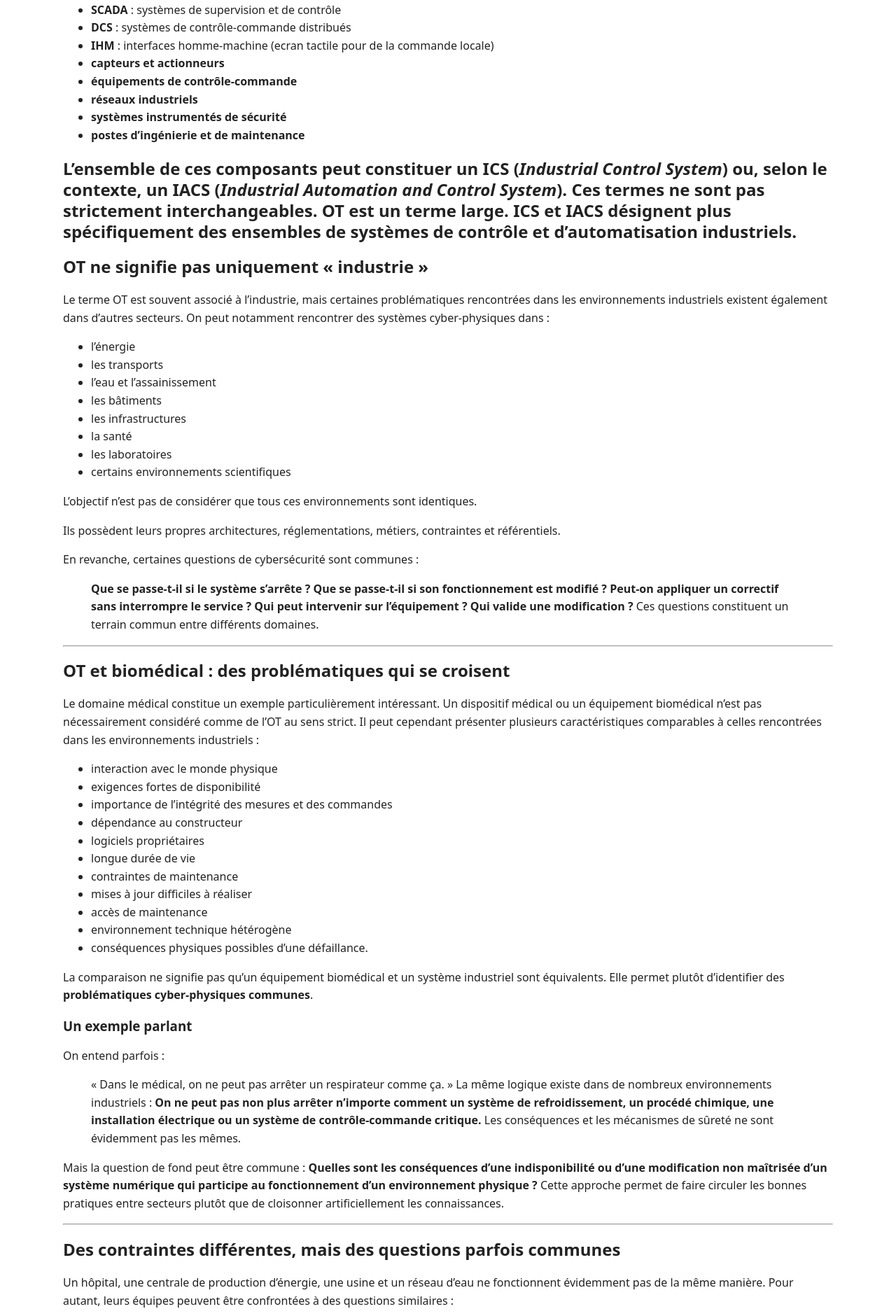
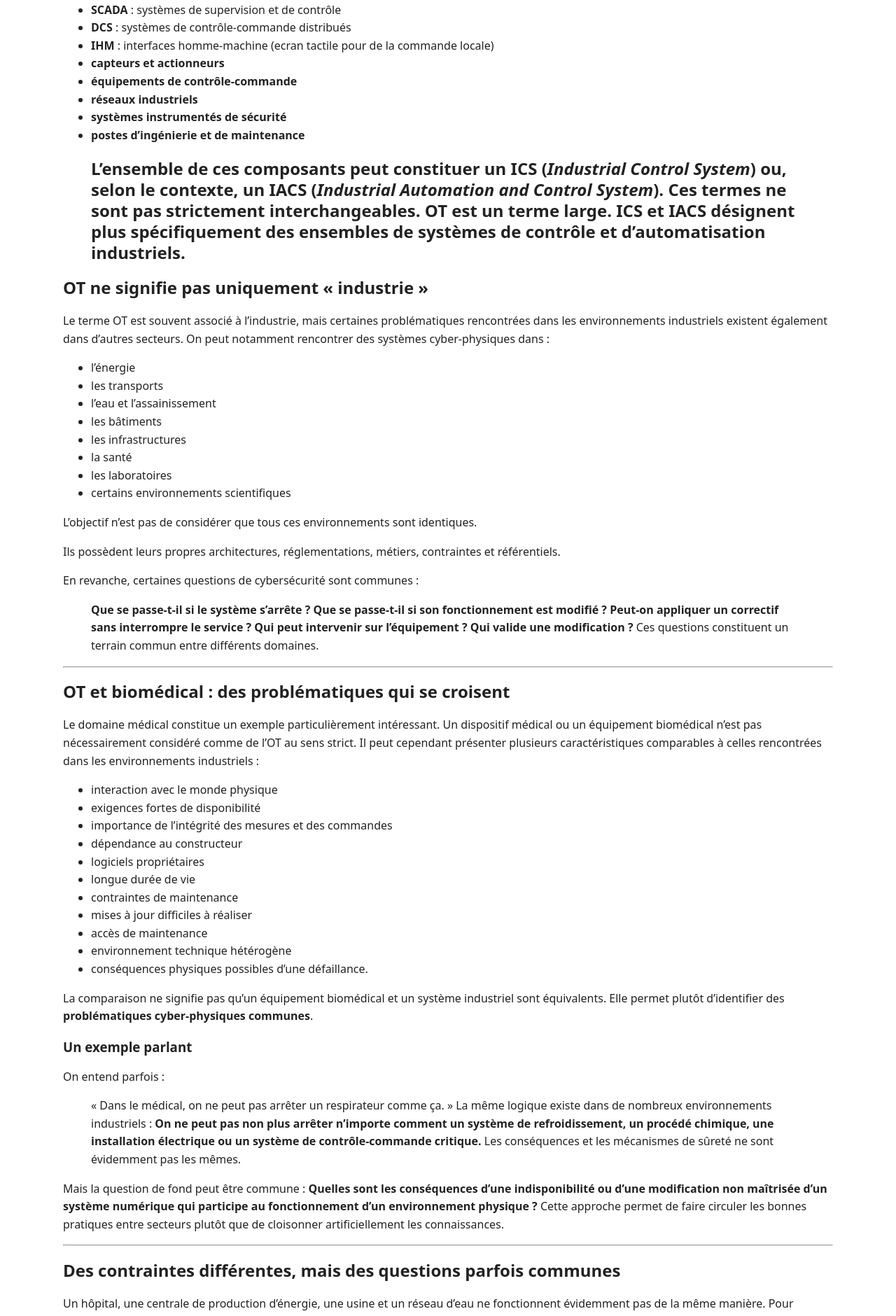
Before and after one commit to Cybrep/cyberreperes.github.io, a Jekyll site: the page built from comprendre/OT.md, in a window 1280 px wide. Shown: the part 1521-3401 px from the top of the page at 70% size. Built offline with Jekyll 4.4.1, drawn with Linux system fonts in a browser that asks for light colours.

Commit message:
Correction de la page OT

```diff
--- a/comprendre/OT.md
+++ b/comprendre/OT.md
@@ -77,7 +77,8 @@
 - **systèmes instrumentés de sécurité**
 - **postes d'ingénierie et de maintenance**
 
-L'ensemble de ces composants peut constituer un ICS (*Industrial Control System*) ou, selon le contexte, un IACS (*Industrial Automation and Control System*). Ces termes ne sont pas strictement interchangeables. OT est un terme large. ICS et IACS désignent plus spécifiquement des ensembles de systèmes de contrôle et d'automatisation industriels.
+
+> L'ensemble de ces composants peut constituer un ICS (*Industrial Control System*) ou, selon le contexte, un IACS (*Industrial Automation and Control System*). Ces termes ne sont pas strictement interchangeables. OT est un terme large. ICS et IACS désignent plus spécifiquement des ensembles de systèmes de contrôle et d'automatisation industriels.
 ---
 
 ## OT ne signifie pas uniquement « industrie »
```
